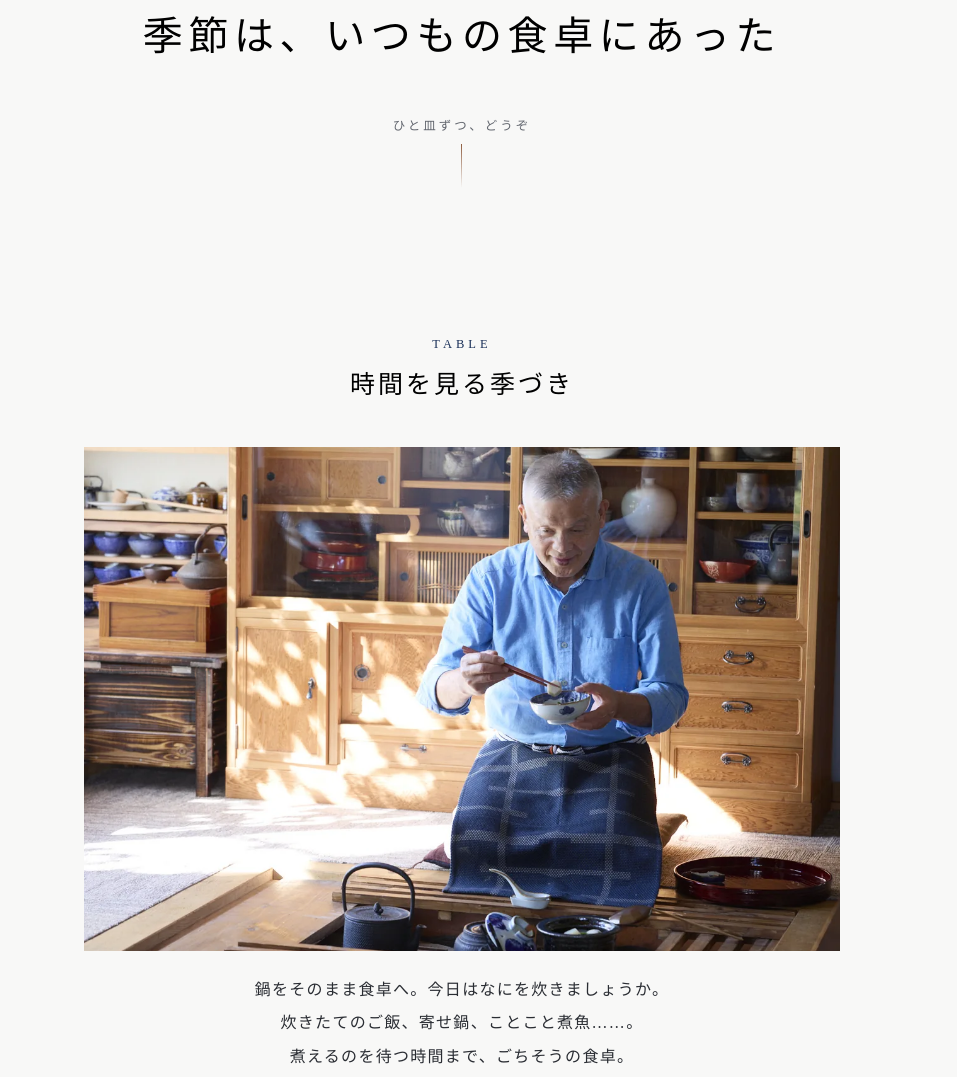
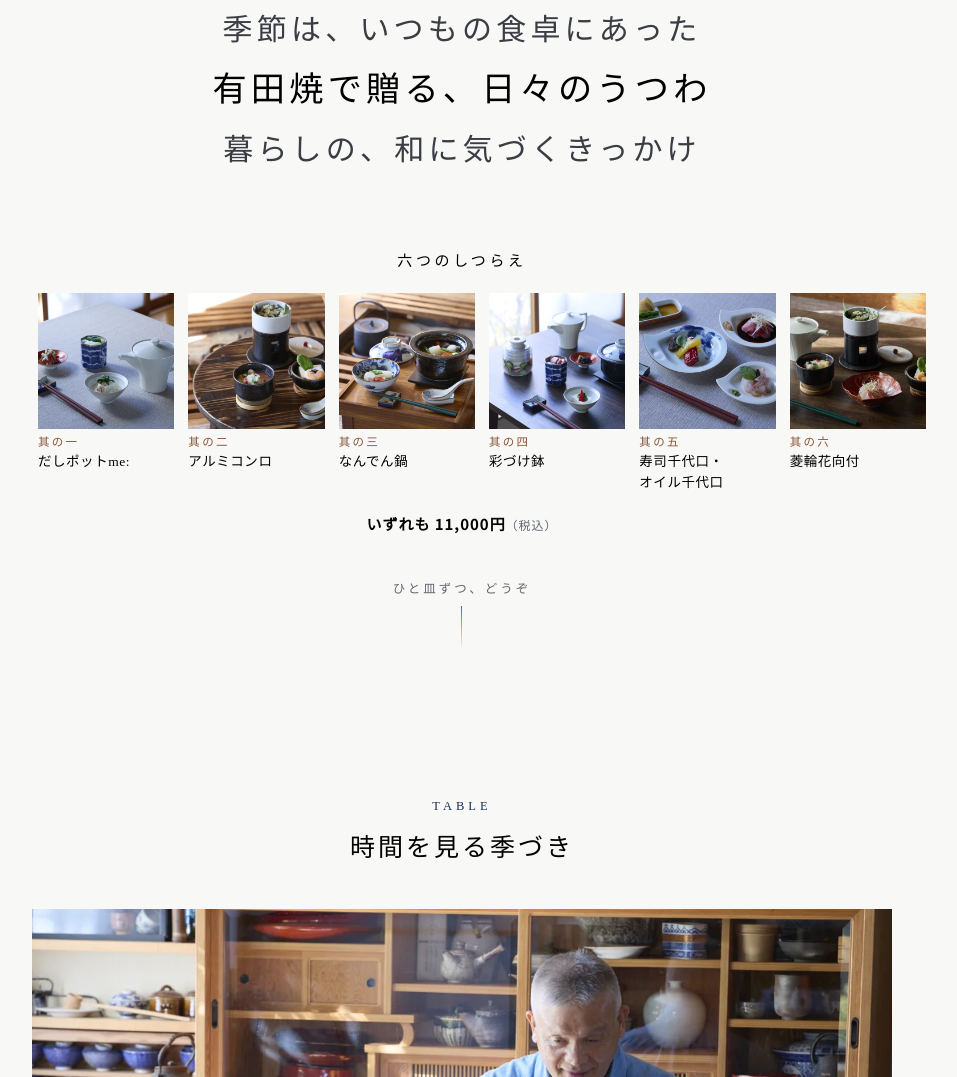
Before and after one commit to wakurashi2026-dev/cloudefun, a plain HTML site: page index.html in a window 1280 px wide. Shown: the part 737-1814 px from the top of the page, without its empty margins (178-1135 px from the left). Drawn offline with Linux system fonts and the light colour scheme.

Commit message:
沼の案：入口の下に六つのしつらえ（お品書き）、二皿目の入れ替えをやめる
- 入口に、キャッチ3行をそろえて出す（2行目を少し大きく）
- そのすぐ下に、六つのしつらえを同じ大きさで並べる（スマホ3×2、PC横一列）
- 二皿目は、情景→文→うつわ→名前を縦に並べ、写真の入れ替えをやめる
- 六皿目・八皿目に分けていたキャッチの2・3行目を外す

Co-Authored-By: Claude Opus 5.5 <noreply@anthropic.com>
Claude-Session: https://claude.ai/code/session_01JrL4GbPuiSXSAVBrS1enq6

```diff
--- a/assets/css/numa.css
+++ b/assets/css/numa.css
@@ -1,7 +1,7 @@
 /* ============================================================
    和季づき「沼」案：ひと皿ずつ、深くなるトップページ
-   入口は写真一枚と言葉ひとつ。下へ進むほど、食卓→料理人→器→三者と
-   背景に近づき、六皿目で初めてしつらえを並べる。いまどこにいるかは
+   入口は写真一枚とキャッチ、すぐ下に六つのしつらえ（お品書き）。
+   そこから下へ進むほど、食卓→料理人→器→三者と背景に近づく。切り替え式の見せ方は使わない。いまどこにいるかは
    「献立」（PCは左、スマホは上の細い帯）で静かに示す。
    色と書体は akari と同じ（下地 #F8F8F7／墨／差し色は呉須と錆だけ）。
    ============================================================ */
@@ -82,7 +82,9 @@ html.js body.at-top .n-bar { opacity: 0; }
 .n-scene-txt { text-align: center; padding: clamp(30px, 7vw, 56px) 20px 0; }
 .n-sekki { display: inline-flex; gap: 12px; align-items: baseline; font: 500 14px/1 var(--head); letter-spacing: 0.24em; color: var(--sabi); }
 .n-sekki-date { font: 400 12.5px/1 var(--jp); letter-spacing: 0.1em; color: var(--n-soft); }
-.n-catch { margin-top: 20px; font: 500 clamp(25px, 6.6vw, 40px)/1.7 var(--head); letter-spacing: 0.14em; color: var(--head-ink); }
+.n-catch { margin-top: 20px; font: 500 clamp(15px, 4.8vw, 30px)/1.8 var(--head); letter-spacing: 0.14em; color: #3a3d44; }
+.n-cl { display: block; }
+.n-cl-2 { margin-block: 2px; font-size: 1.14em; color: var(--head-ink); }
 .n-cue { margin-top: clamp(30px, 7vw, 48px); font: 400 12.5px/1 var(--jp); letter-spacing: 0.24em; color: var(--n-soft); }
 .n-cue span { display: inline-flex; flex-direction: column; align-items: center; gap: 12px; }
 .n-cue span::after { content: ""; width: 1px; height: 44px; background: linear-gradient(var(--sabi), transparent); }
@@ -91,26 +93,9 @@ html.js body.at-top .n-bar { opacity: 0; }
   @keyframes n-drip { 0% { transform: scaleY(0); opacity: 1; } 60% { transform: scaleY(1); opacity: 1; } 100% { transform: scaleY(1); opacity: 0; } }
 }
 
-/* ---------- 二皿目：食卓 → うつわ（このページで動くのはここだけ） ---------- */
-.n-rv-figs { position: relative; width: min(100%, calc((100svh - var(--head-h) - 240px) * 1.5)); margin-inline: auto; }
-.n-rv-figs img { width: 100%; height: auto; aspect-ratio: 3 / 2; object-fit: cover; }
-.n-rv-caps { position: relative; max-width: 620px; margin: 22px auto 0; padding-inline: 24px; text-align: center; }
-.n-rv-cap-a { font: 400 16px/2.1 var(--head); letter-spacing: 0.08em; color: var(--n-text); }
-.n-rv-cap-b { margin-top: 26px; }
 .n-rv-k { display: block; font: 500 12.5px/1 var(--head); letter-spacing: 0.24em; color: var(--sabi); }
 .n-rv-name { display: block; margin-top: 12px; font: 500 18px/1.7 var(--head); letter-spacing: 0.1em; color: var(--head-ink); }
 .n-rv-set { display: block; margin-top: 4px; font-size: 14px; color: var(--n-soft); }
-.n-rv-figs .n-rv-b { margin-top: 26px; }
-@media (min-width: 760px) { .n-reveal-stage { padding-inline: 40px; } }
-/* JS が動くとき：写真が画面に留まり、下へ進むと食卓の写真がうつわの写真に入れ替わる */
-html.js .n-reveal.is-live { height: 210svh; }
-html.js .n-reveal.is-live .n-reveal-stage { position: sticky; top: calc(var(--head-h) + 12px); }
-html.js .n-reveal.is-live .n-rv-figs .n-rv-b { position: absolute; inset: 0; margin: 0; opacity: var(--b, 0); }
-html.js .n-reveal.is-live .n-rv-caps { display: grid; }
-html.js .n-reveal.is-live .n-rv-cap { grid-area: 1 / 1; margin: 0; align-self: start; }
-html.js .n-reveal.is-live .n-rv-cap-a { opacity: clamp(0, 1 - var(--b, 0) * 2, 1); }
-html.js .n-reveal.is-live .n-rv-cap-b { opacity: clamp(0, var(--b, 0) * 2 - 1, 1); }
-@media (max-width: 759px) { html.js .n-reveal.is-live { height: 190svh; } }
 
 /* ---------- 三皿目：料理人（一言は写真の左上に白で） ---------- */
 .n-chef-fig { position: relative; }
@@ -190,3 +175,22 @@ html.js .n-reveal.is-live .n-rv-cap-b { opacity: clamp(0, var(--b, 0) * 2 - 1, 1
 
 /* PC：左の献立と重ならないよう、本文の幅を左右に余白を残して決める */
 @media (min-width: 1100px) { .n-c { max-width: min(1080px, calc(100vw - 340px)); } }
+
+/* ---------- 二皿目：情景 → 文 → うつわ → 名前（縦に並べる。切り替えない） ---------- */
+.n-tb-text { max-width: 620px; margin: 22px auto 0; padding-inline: 24px; text-align: center; font: 400 16px/2.1 var(--head); letter-spacing: 0.08em; color: var(--n-text); }
+.n-tb-prod { max-width: 640px; margin: clamp(32px, 7vw, 48px) auto 0; padding-inline: 24px; }
+.n-tb-cap { max-width: 620px; margin: 18px auto 0; padding-inline: 24px; text-align: center; }
+
+/* ---------- 入口の下：六つのしつらえ（お品書き）。六つを同じ大きさで、一度に見せる ---------- */
+.n-ms { max-width: 960px; margin: clamp(48px, 10vw, 72px) auto 0; padding-inline: 16px; }
+.n-ms-h { text-align: center; margin-bottom: 20px; font: 500 15px/1.6 var(--head); letter-spacing: 0.24em; color: var(--head-ink); }
+.n-ms-grid { list-style: none; display: grid; grid-template-columns: repeat(3, 1fr); gap: 20px 10px; }
+.n-ms-grid a { display: grid; gap: 4px; color: var(--ink); text-decoration: none; }
+.n-ms-grid img { width: 100%; height: auto; aspect-ratio: 1 / 1; object-fit: cover; }
+.n-ms-no { margin-top: 4px; font: 500 11.5px/1 var(--head); letter-spacing: 0.2em; color: var(--sabi); }
+.n-ms-name { font: 500 13.5px/1.5 var(--head); letter-spacing: 0.04em; color: var(--head-ink); }
+.n-ms-grid a:hover .n-ms-name, .n-ms-grid a:focus-visible .n-ms-name { color: var(--gosu); text-decoration: underline; text-decoration-color: var(--sabi); text-underline-offset: 5px; }
+.n-ms-price { margin-top: 20px; text-align: center; font: 700 15px/1.4 var(--jp); color: var(--head-ink); }
+.n-ms-price small { font-weight: 400; font-size: 12px; color: var(--n-soft); }
+@media (min-width: 760px) { .n-ms-grid { grid-template-columns: repeat(6, 1fr); gap: 20px 14px; } }
+.n-scene .n-cue { text-align: center; }
--- a/assets/js/numa.js
+++ b/assets/js/numa.js
@@ -1,4 +1,4 @@
-/* 和季づき「沼」案：季節で変わる入口、いま何皿目かの表示、食卓→うつわの入れ替え */
+/* 和季づき「沼」案：季節で変わる入口と二皿目、いま何皿目かの表示 */
 (function () {
   var root = document.documentElement;
 
@@ -58,10 +58,6 @@
   var menuLinks = document.querySelectorAll('.n-menu a');
   var now = -1, ticking = false;
 
-  /* ---- 二皿目：食卓の写真が、下へ進むとうつわの写真に入れ替わる ---- */
-  var reduce = window.matchMedia && window.matchMedia('(prefers-reduced-motion: reduce)').matches;
-  var rv = q('[data-reveal]');
-  if (rv && !reduce) rv.classList.add('is-live');
 
   function headH() { var h = q('.n-head'); return h ? h.offsetHeight : 0; }
   function update() {
@@ -78,13 +74,6 @@
     }
     var c2 = courses[1];
     document.body.classList.toggle('at-top', !c2 || c2.getBoundingClientRect().top > window.innerHeight * 0.6);
-    if (rv && rv.classList.contains('is-live')) {
-      var r = rv.getBoundingClientRect(), stage = rv.firstElementChild;
-      var total = rv.offsetHeight - stage.offsetHeight;
-      var p = total > 0 ? Math.min(1, Math.max(0, (headH() + 12 - r.top) / total)) : 0;
-      var t = Math.min(1, Math.max(0, (p - 0.3) / 0.4));
-      rv.style.setProperty('--b', (t * t * (3 - 2 * t)).toFixed(3));
-    }
   }
   function onScroll() { if (!ticking) { ticking = true; window.requestAnimationFrame(update); } }
   window.addEventListener('scroll', onScroll, { passive: true });
--- a/index.html
+++ b/index.html
@@ -14,7 +14,7 @@
 <link rel="preconnect" href="https://fonts.gstatic.com" crossorigin>
 <link rel="stylesheet" href="https://fonts.googleapis.com/css2?family=Noto+Sans+JP:wght@400;500;700&family=Noto+Serif+JP:wght@500;700&display=swap">
 <link rel="stylesheet" href="assets/css/top.css?v=14">
-<link rel="stylesheet" href="assets/css/numa.css?v=1">
+<link rel="stylesheet" href="assets/css/numa.css?v=2">
 <script>document.documentElement.classList.add('js');</script>
 </head>
 <body class="numa at-top">
@@ -41,26 +41,30 @@
   <figure class="n-scene-fig"><img data-season-img src="assets/img/sb-winter.webp" alt="冬：湯気の立つ、染付のマグカップ" width="1429" height="1101" fetchpriority="high"></figure>
   <div class="n-scene-txt">
     <p class="n-sekki"><span data-sekki>小雪</span><span class="n-sekki-date" data-sekki-date>11月22日から</span></p>
-    <h1 class="n-catch"><span class="nw">季節は、</span><span class="nw">いつもの食卓にあった</span></h1>
-    <p class="n-cue"><span>ひと皿ずつ、どうぞ</span></p>
+    <h1 class="n-catch"><span class="n-cl"><span class="nw">季節は、</span><span class="nw">いつもの食卓にあった</span></span><span class="n-cl n-cl-2"><span class="nw">有田焼で贈る、</span><span class="nw">日々のうつわ</span></span><span class="n-cl"><span class="nw">暮らしの、</span><span class="nw">和に気づくきっかけ</span></span></h1>
   </div>
+  <div class="n-ms">
+    <p class="n-ms-h">六つのしつらえ</p>
+    <ol class="n-ms-grid">
+      <li><a href="gallery/dashi/index.html"><img src="assets/img/gallery-01.webp" alt="" width="1440" height="960" loading="lazy"><span class="n-ms-no">其の一</span><span class="n-ms-name">だしポットme:</span></a></li>
+      <li><a href="gallery/takujo/index.html"><img src="assets/img/gallery-02.webp" alt="" width="1440" height="960" loading="lazy"><span class="n-ms-no">其の二</span><span class="n-ms-name">アルミコンロ</span></a></li>
+      <li><a href="gallery/nabe/index.html"><img src="assets/img/gallery-03.webp" alt="" width="1440" height="960" loading="lazy"><span class="n-ms-no">其の三</span><span class="n-ms-name">なんでん鍋</span></a></li>
+      <li><a href="gallery/mushiki/index.html"><img src="assets/img/gallery-04.webp" alt="" width="1440" height="960" loading="lazy"><span class="n-ms-no">其の四</span><span class="n-ms-name">彩づけ鉢</span></a></li>
+      <li><a href="gallery/sushi/index.html"><img src="assets/img/gallery-05.webp" alt="" width="1440" height="960" loading="lazy"><span class="n-ms-no">其の五</span><span class="n-ms-name">寿司千代口・<wbr>オイル千代口</span></a></li>
+      <li><a href="gallery/mukozuke/index.html"><img src="assets/img/gallery-06.webp" alt="" width="1440" height="960" loading="lazy"><span class="n-ms-no">其の六</span><span class="n-ms-name">菱輪花向付</span></a></li>
+    </ol>
+    <p class="n-ms-price">いずれも 11,000円<small>（税込）</small></p>
+  </div>
+  <p class="n-cue"><span>ひと皿ずつ、どうぞ</span></p>
 </section>
 
 <!-- 二皿目：情景を先に見せ、下へ進むと、その食卓のうつわに変わる -->
 <section class="n-c n-table" id="c2" data-course="1">
   <header class="n-c-head"><p class="n-en">TABLE</p><h2 class="n-jp" data-feat-sub>時間を見る季づき</h2></header>
-  <div class="n-reveal" data-reveal>
-    <div class="n-reveal-stage">
-      <div class="n-rv-figs">
-        <img class="n-rv-a" data-feat-scene src="assets/img/nabe-moments.webp" alt="囲炉裏端で、取鉢から料理を味わう料理人 野﨑洋光さん" width="1200" height="900" loading="lazy">
-        <img class="n-rv-b" data-feat-prod src="assets/img/gallery-03.webp" alt="なんでん鍋とのしつらえ" width="1440" height="960" loading="lazy">
-      </div>
-      <div class="n-rv-caps">
-        <p class="n-rv-cap n-rv-cap-a" data-feat-text>鍋をそのまま食卓へ。<span class="nw">今日はなにを炊きましょうか。</span><br>炊きたてのご飯、寄せ鍋、ことこと煮魚……。<br>煮えるのを待つ時間まで、ごちそうの食卓。</p>
-        <p class="n-rv-cap n-rv-cap-b"><span class="n-rv-k">この食卓の、うつわ</span><span class="n-rv-name"><span data-feat-no>其の三</span>　<span class="nw" data-feat-name>なんでん鍋とのしつらえ</span></span><span class="n-rv-set" data-feat-set>6点セット　11,000円（税込）</span></p>
-      </div>
-    </div>
-  </div>
+  <figure class="n-fig"><img data-feat-scene src="assets/img/nabe-moments.webp" alt="囲炉裏端で、取鉢から料理を味わう料理人 野﨑洋光さん" width="1200" height="900" loading="lazy"></figure>
+  <p class="n-tb-text" data-feat-text>鍋をそのまま食卓へ。<span class="nw">今日はなにを炊きましょうか。</span><br>炊きたてのご飯、寄せ鍋、ことこと煮魚……。<br>煮えるのを待つ時間まで、ごちそうの食卓。</p>
+  <figure class="n-fig n-tb-prod"><img data-feat-prod src="assets/img/gallery-03.webp" alt="なんでん鍋とのしつらえ" width="1440" height="960" loading="lazy"></figure>
+  <p class="n-tb-cap"><span class="n-rv-k">この食卓の、うつわ</span><span class="n-rv-name"><span data-feat-no>其の三</span>　<span class="nw" data-feat-name>なんでん鍋とのしつらえ</span></span><span class="n-rv-set" data-feat-set>6点セット　11,000円（税込）</span></p>
   <p class="n-more"><a data-feat-href href="gallery/nabe/index.html">このしつらえを見る</a></p>
 </section>
 
@@ -107,7 +111,6 @@
 <section class="n-c n-sets" id="shitsurae" data-course="5">
   <span class="n-anchor" id="c6"></span>
   <header class="n-c-head"><p class="n-en">GALLERY</p><h2 class="n-jp">うつわとしつらえ</h2></header>
-  <p class="n-catch2"><span class="nw">有田焼で贈る、</span><span class="nw">日々のうつわ</span></p>
   <div class="n-text n-text-c">
     <p>全て季づきの料理人・野﨑洋光監修・厳選のものです。</p>
     <p><span class="nw">「和」「季づき」を、</span><span class="nw">貴方の暮らしにご提案します。</span><span class="nw">お手元の食器からでも</span><span class="nw">お試しください。</span></p>
@@ -164,7 +167,6 @@
     <li data-s="3" class="is-now"><img src="assets/img/sb-winter.webp" alt="冬：湯気の立つ、染付のマグカップ" loading="lazy"><span>冬</span></li>
   </ul>
   <p class="n-next-line">次に景色が替わるのは、<span class="nw" data-next>立春（2月4日）</span>。</p>
-  <p class="n-catch3"><span class="nw">暮らしの、</span><span class="nw">和に気づくきっかけ</span></p>
   <p class="n-more"><a href="#c1">はじめの一皿へ戻る</a></p>
 </section>
 </main>
@@ -184,6 +186,6 @@
   </div>
 </footer>
 
-<script src="assets/js/numa.js?v=1" defer></script>
+<script src="assets/js/numa.js?v=2" defer></script>
 </body>
 </html>
```
Also changed, not shown: 1 other file.
